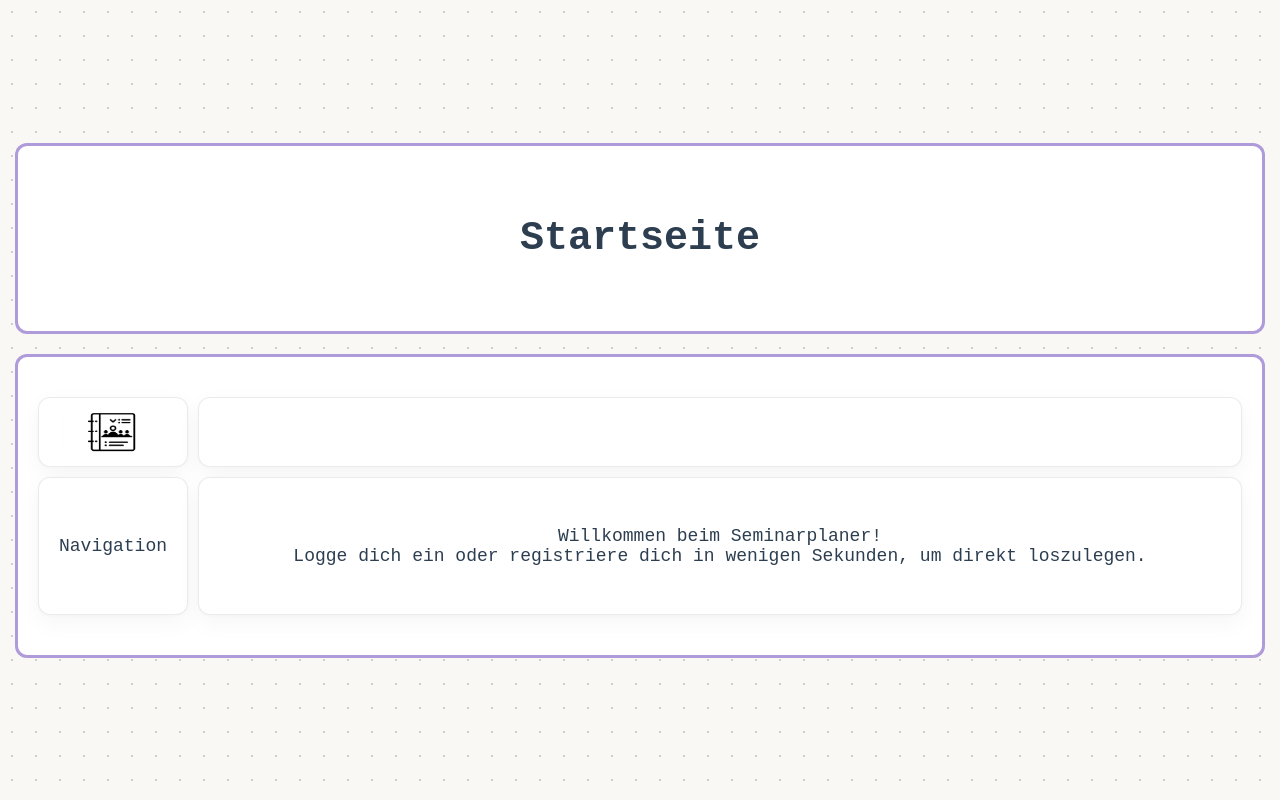
After one commit to Deniz-03/DBWebPraktikum, a Flask app: template templates/index.html in a window 1280 px wide. The commit adds this page. Run offline with Flask 3, Linux system fonts and the light colour scheme; the template is opened without the code that fills it, so the values that code supplies are empty.

Commit message:
base.html und index.html erstellt für die main branch

```diff
--- a/app.py
+++ b/app.py
@@ -1,11 +1,11 @@
-from flask import Flask
+from flask import Flask, render_template
 
 app = Flask(__name__)
 
 
 @app.route('/')
 def index():
-    return 'Hello World!'
+    return render_template('index.html')
 
 
 if __name__ == '__main__':
--- a/config.py
+++ b/config.py
@@ -14,4 +14,4 @@ class Config:
 
         SECRET_KEY = os.environ.get('SECRET_KEY', 'extremly_secret_key')
     except Exception as e:
-        pass
+        print("Probleme beim Laden der Umgegbungvariablen")
--- /dev/null
+++ b/static/css/style.css
@@ -0,0 +1,252 @@
+.baseBody {
+    background-color: #faf8f5; /*off-white*/
+
+    /*Graue Farbe, Farbverlauf der nach 1,5px direkt zu transparent wechselt -> es entsteht ein grauer Punkt*/
+    background-image: radial-gradient(#d3cbd2 1.5px, transparent 1.5px);
+
+    /*Kachelgröße für das background-image -> Punkte wiederholen sich*/
+    background-size: 24px 24px;
+
+    font-family: 'Courier New', Courier, monospace;
+
+    margin: 0; /*Entfernt den Rand*/
+    min-height: 100vh;/*Ganze Seite ist ausgefüllt mit dem Hintergrund*/
+
+    justify-content: flex-start;
+}
+
+.mainContainer {
+    display: grid;
+    grid-template-columns: 150px 1fr;
+    gap: 10px;
+
+    background-color: #ffffff;
+    border: 3px solid rgba(56, 5, 163, 0.4);
+    border-radius: 12px;
+
+    max-width: 1250px;
+    width: 100%;
+    margin: 5px auto;
+    padding: 40px 20px;
+    box-sizing: border-box;
+}
+
+.headerDiv {
+    display: flex;
+    justify-content: center;
+    align-items: center;
+    gap: 10px;
+
+    background-color: #ffffff;
+    border: 3px solid rgba(56, 5, 163, 0.4);
+    border-radius: 12px;
+
+    max-width: 1250px;
+    width: 100%;
+    margin: 5px auto;
+    padding: 30px 20px;
+    box-sizing: border-box;
+}
+
+.row {
+    display: flex;
+    flex-direction: row;
+    justify-content: center;
+    align-items: stretch;
+    gap: 10px;
+}
+
+.column {
+    display: flex;
+    flex-direction: column;
+    justify-content: center;
+    align-items: stretch;
+    gap: 10px;
+}
+
+
+.navDiv {
+    background-color: #ffffff;
+    border: 1px solid rgba(211, 203, 210, 0.4); /* off-white 40% Deckkraft */
+    border-radius: 12px;
+
+    box-shadow: 0 8px 24px rgba(0, 0, 0, 0.04),
+    0 1px 4px rgba(0, 0, 0, 0.02);
+
+    min-height: 70px;
+    padding: 30px 20px;
+    box-sizing: border-box;
+
+    align-items: center;
+}
+
+
+.iconDiv {
+    background-color: #ffffff;
+    border: 1px solid rgba(211, 203, 210, 0.4);
+    border-radius: 12px;
+
+    box-shadow: 0 8px 24px rgba(0, 0, 0, 0.04),
+                0 1px 4px rgba(0, 0, 0, 0.02);
+
+    min-height: 70px;
+    box-sizing: border-box;
+    align-items: center;
+}
+
+.spezDiv {
+    background-color: #ffffff;
+    border: 1px solid rgba(211, 203, 210, 0.4);
+    border-radius: 12px;
+
+    box-shadow: 0 8px 24px rgba(0, 0, 0, 0.04),
+                0 1px 4px rgba(0, 0, 0, 0.02);
+
+    min-height: 100px;
+    padding: 32px;
+    box-sizing: border-box;
+    align-items: center;
+}
+
+.contentDiv {
+    background-color: #ffffff;
+    border: 1px solid rgba(211, 203, 210, 0.4);
+    border-radius: 12px;
+
+    box-shadow: 0 8px 24px rgba(0, 0, 0, 0.04),
+                0 1px 4px rgba(0, 0, 0, 0.02);
+
+    min-height: 100px;
+    padding: 30px 20px;
+    box-sizing: border-box;
+    align-items: center;
+}
+
+.table {
+    width: 100%;
+    border-collapse: collapse; /* Verhindert doppelte Rahmenlinien */
+    margin: 20px 0;
+    font-size: 16px;
+}
+
+.table th, .table td {
+    padding: 12px 15px;
+    text-align: left;
+    border-bottom: 1.5px solid rgba(56, 5, 163, 0.4);
+    color: #4a3e3d;
+}
+
+.table th {
+    background-color: #faf8f5;
+    font-weight: 600;
+    border-bottom: 2px solid rgba(56, 5, 163, 0.4); /* Etwas dickere Linie für den Header */
+}
+
+.link {
+    display: inline-block;
+    padding: 12px 28px;
+
+    font-size: 15px;
+    font-weight: 600;
+    text-decoration: none; /* Entfernt den typischen Unterstrich von Links */
+    letter-spacing: 0.5px;
+
+    color: #4a3e3d;            /* Dunkles Anthrazit/Braun */
+    background-color: #fff;
+    border: 1.5px solid rgba(56, 5, 163, 0.4);
+    border-radius: 4px;
+
+    box-shadow: 0 8px 24px rgba(0, 0, 0, 0.04),
+                0 1px 4px rgba(0, 0, 0, 0.02);
+
+    /* Sorgt für einen flüssigen Übergang beim Hover-Effekt */
+    transition: all 0.2s ease-in-out;
+    cursor: pointer;
+}
+
+.link:hover {
+    transform: translateY(-2px);
+    box-shadow: 0 12px 32px rgba(0, 0, 0, 0.06),
+                0 2px 8px rgba(0, 0, 0, 0.03);
+}
+
+
+.titel {
+    color: #2c3e50;
+    font-size: 40px;
+    text-align: center;
+}
+
+.greeting {
+    color: #2c3e50;
+    font-size: 40px;
+    font-weight: bold;
+    text-align: center;
+}
+
+.text1 {
+    color: #2c3e50;
+    font-size: 18px;
+    text-align: center;
+}
+
+.inpt {
+    margin-bottom: 20px;
+    display: flex;
+    flex-direction: column;
+}
+
+.inpt label {
+    font-size: 14px;
+    font-weight: 600;
+    color: #4a3e3d;
+    margin-bottom: 8px;
+}
+
+.inpt input {
+    padding: 12px;
+    font-size: 15px;
+    border: 1.5px solid rgba(56, 5, 163, 0.4);
+    border-radius: 4px;
+    background-color: #faf8f5; /* off-white*/
+    color: #4a3e3d;
+    outline: none;
+    transition: all 0.2s ease-in-out;
+}
+
+.inpt input:focus {
+    border-color: #4a3e3d;
+    background-color: #ffffff;
+}
+
+.checkbox {
+    display: flex;
+    align-items: center;
+    margin-bottom: 15px;
+}
+
+.checkbox input[type="checkbox"] {
+    margin-right: 10px;
+    accent-color: #4a3e3d; /* Färbt den Haken modern dunkel statt Blau */
+    cursor: pointer;
+}
+
+.checkbox label {
+    font-size: 14px;
+    color: #4a3e3d;
+    cursor: pointer;
+    user-select: none;
+}
+
+.submit {
+    width: 100%;
+    margin-top: 15px;
+    text-align: center;
+    box-sizing: border-box;
+}
+
+.errorMessage {
+    color: red;
+    font-weight: bold;
+    margin-bottom: 15px;
+}
--- a/templates/base.html
+++ b/templates/base.html
@@ -3,9 +3,43 @@
 <head>
     <meta charset="UTF-8">
     <meta name="author" content="Deniz Rahnefeld (409637)">
+    <link rel="stylesheet" href="{{ url_for('static', filename='css/style.css') }}">
     <title>Title</title>
 </head>
-<body>
+<body class="{% block body %}column baseBody{% endblock %}">
+
+    <div class="headerDiv">
+        <p class="greeting">
+            Startseite
+        </p>
+    </div>
+
+    <div class="mainContainer">
+
+        <div class="iconDiv column">
+            <img src="{{ url_for('static', filename='pictures/icon.png') }}" width="100px" height="45px">
+        </div>
+
+        <div class="navDiv row">
+            <!-- Mit url_for die links funktionsfähig machen
+            <a href="" class="link">Startseite</a>
+            <a href="" class="link">Profil</a>
+            <a href="" class="link">Ausloggen</a>
+            <a href="" class="link">Login</a>
+            <a href="" class="link">Registrieren</a>
+            <a href="" class="link">Produkte</a>
+            -->
+        </div>
+
+        <div class="spezDiv column">
+            <div class="text1">Navigation</div>
+        </div>
+
+        <div class="contentDiv column">
+            {% block content %}Hier könnte Ihre Werbung stehen{% endblock %}
+        </div>
+
+    </div>
 
 </body>
 </html>
--- /dev/null
+++ b/templates/index.html
@@ -0,0 +1,11 @@
+<!--Author Deniz Rahnefeld (409637)-->
+{% extends 'base.html' %}
+
+{% block title %} Startseite {% endblock %}
+
+{% block content %}
+    <p class="text1">
+        Willkommen beim Seminarplaner! <br/>
+        Logge dich ein oder registriere dich in wenigen Sekunden, um direkt loszulegen.
+    </p>
+{% endblock %}
```
Also changed, not shown: auth/routes.py (+7 -0 lines), static/pictures/icon.png (added).
